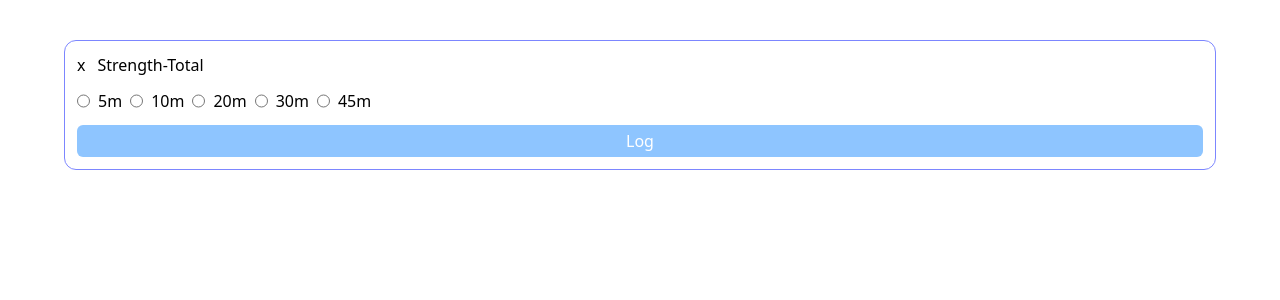
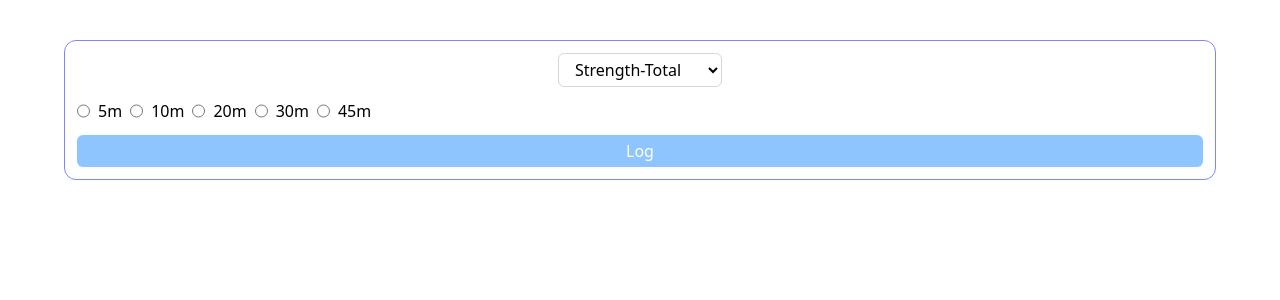
Before and after one commit to sachinkmohan/workout-tracker, a React (Vite) app: page / in a window 1280 px wide. Shown: the top 300 px of the page. Built offline with nearby package versions, Linux system fonts and the light colour scheme.

Commit message:
Update HomeScreen component to replace static strength options with a dropdown menu

```diff
--- a/src/components/HomeScreen.tsx
+++ b/src/components/HomeScreen.tsx
@@ -2,9 +2,14 @@ const HomeScreen = () => {
   return (
     <div className="w-9/10 p-3 border border-indigo-400 rounded-xl mx-auto">
       <div className="flex  flex-col justify-between ">
-        <div className="flex gap-3 mb-3">
-          <span>x</span>
-          <p>Strength-Total</p>
+        <div className="mb-3">
+          <select className="border border-gray-300 rounded-md px-3 py-1 focus:outline-none focus:ring-2 focus:ring-indigo-400">
+            <option value="Strength-Total">Strength-Total</option>
+            <option value="Strength-Upper">Strength-Upper</option>
+            <option value="Strength-Lower">Strength-Lower</option>
+            <option value="Yoga">Yoga</option>
+            <option value="Abs">Abs</option>
+          </select>
         </div>
 
         <div className="flex gap-2 mb-3">
```
